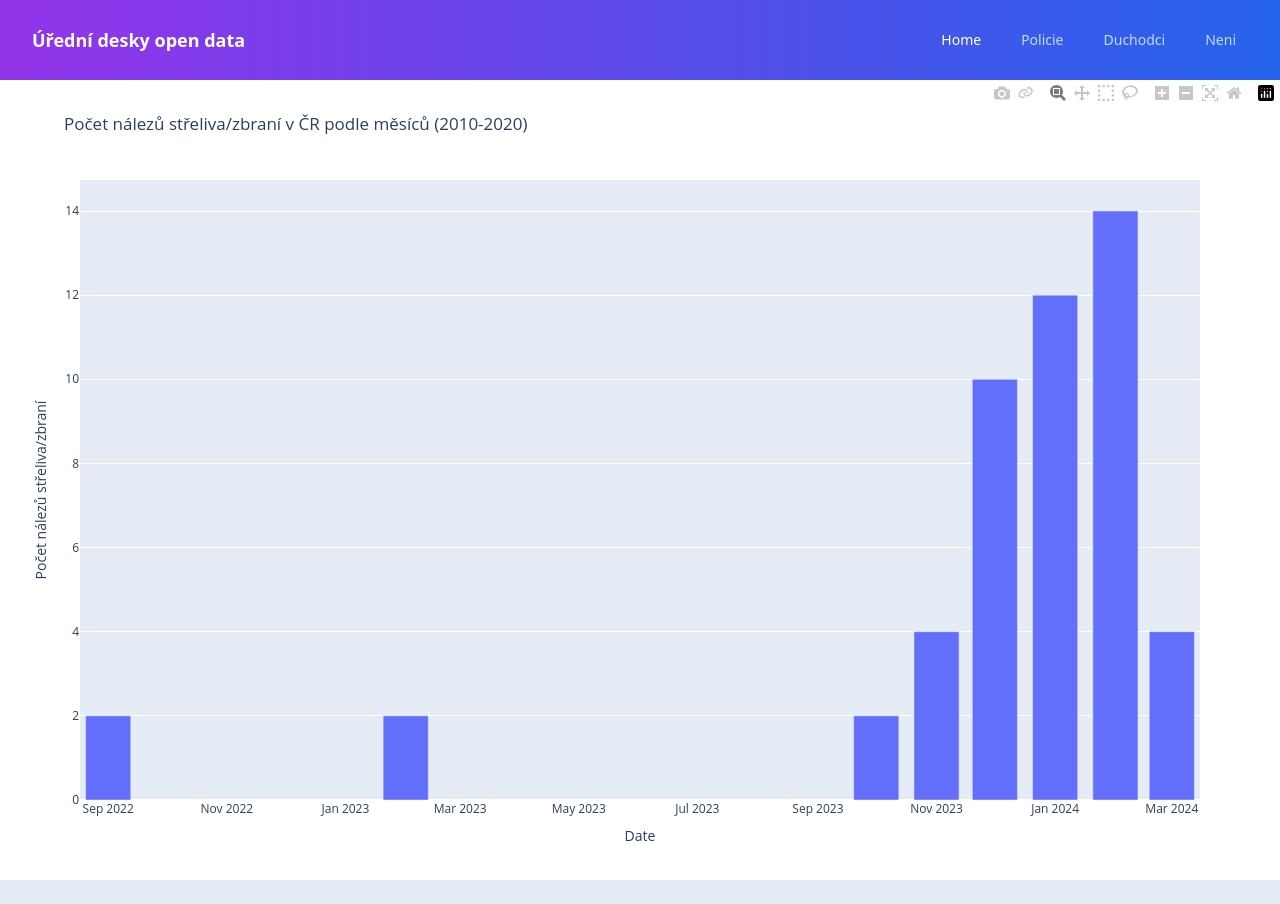
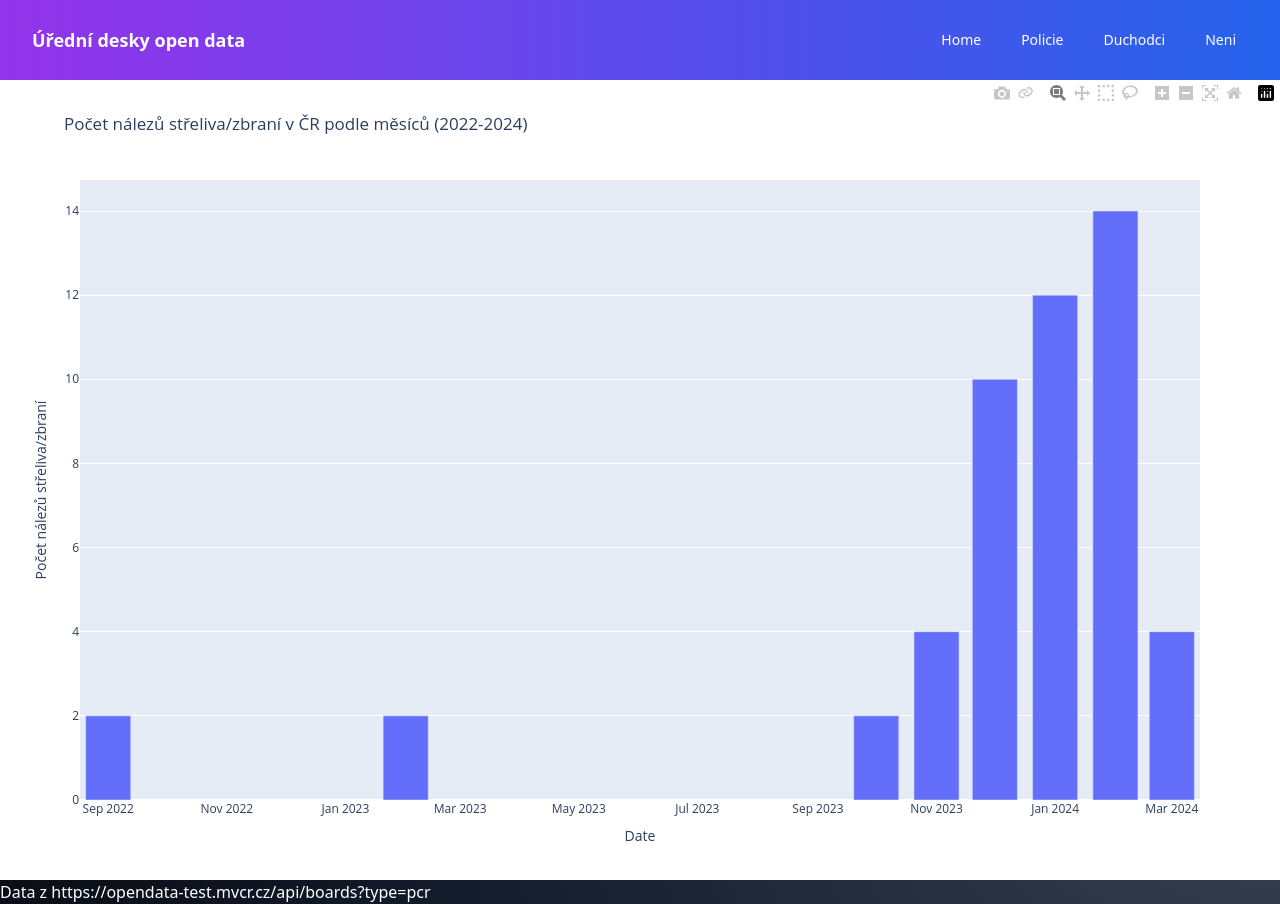
Before and after one commit to jkfmCZ/Hackiton2024, a Django app: page /policie/ in a window 1280 px wide. Before the commit the page ends 880 px from the top, so only its background shows below. Run offline with Django 5.2, Linux system fonts and the light colour scheme; parts of the project's set-up code (start-up, migrations or seed data) failed here and were passed over; some libraries are stand-ins or nearby versions.

Commit message:
Martin nechce vstavat

```diff
--- a/hackiton/theme/templates/base.html
+++ b/hackiton/theme/templates/base.html
@@ -24,27 +24,24 @@
             >
             <a
               href="/policie"
-              class="text-blue-200 hover:bg-blue-700 hover:text-white px-3 py-2 rounded-md text-sm font-medium"
+              class="text-white hover:bg-blue-700 hover:text-white px-3 py-2 rounded-md text-sm font-medium"
               >Policie</a
             >
             <a
               href="/duchodci"
-              class="text-blue-200 hover:bg-blue-700 hover:text-white px-3 py-2 rounded-md text-sm font-medium"
+              class="text-white hover:bg-blue-700 hover:text-white px-3 py-2 rounded-md text-sm font-medium"
               >Duchodci</a
             >
             <a
               href="/"
-              class="text-blue-200 hover:bg-blue-700 hover:text-white px-3 py-2 rounded-md text-sm font-medium"
+              class="text-white hover:bg-blue-700 hover:text-white px-3 py-2 rounded-md text-sm font-medium"
               >Neni</a
             >
+            <!-- text-blue-200-->
           </div>
         </div>
       </div>
     </nav>
-    <main>
-      {% block content %}
-      <!-- Main content will be injected here -->
-      {% endblock %}
-    </main>
+    <main>{% block content %} {% endblock %}</main>
   </body>
 </html>
--- a/hackiton/udesky/graph_gen.py
+++ b/hackiton/udesky/graph_gen.py
@@ -12,26 +12,26 @@ duchodci = dfkraje[
 
 
 
-file = "hackiton/udesky/data/soudy_decin.jsonld"
-with open(file, 'r', encoding='utf-8') as file:
-    data = json.load(file)
+# file = "/udesky/data/soudy_decin.jsondl"
+# with open(file, 'r', encoding='utf-8') as file:
+#     data = json.load(file)
 
 
-df = pd.json_normalize(data['informace'])
-# print(df)
-df['vyvěšení.datum_a_čas'] = pd.to_datetime(df['vyvěšení.datum_a_čas'])
+# df = pd.json_normalize(data['informace'])
+# # print(df)
+# df['vyvěšení.datum_a_čas'] = pd.to_datetime(df['vyvěšení.datum_a_čas'])
 
 
-df['rok_vyvěšení'] = df['vyvěšení.datum_a_čas'].dt.year
-df["count"] = 1
-df_count_per_year = df.groupby('rok_vyvěšení').size().reset_index(name='count')
+# df['rok_vyvěšení'] = df['vyvěšení.datum_a_čas'].dt.year
+# df["count"] = 1
+# df_count_per_year = df.groupby('rok_vyvěšení').size().reset_index(name='count')
 
 
-df_count_per_year.reset_index(drop=True, inplace=True)
+# df_count_per_year.reset_index(drop=True, inplace=True)
 
-# print(df_count_per_year)
-data = {
-    'název_obce': ["Děčín"],
-    '2023': [df_count_per_year["count"].loc[0]],
-    '2024': [df_count_per_year["count"].loc[1]]}
-df2 = pd.DataFrame(data)
+# # print(df_count_per_year)
+# data = {
+#     'název_obce': ["Děčín"],
+#     '2023': [df_count_per_year["count"].loc[0]],
+#     '2024': [df_count_per_year["count"].loc[1]]}
+# df2 = pd.DataFrame(data)
--- a/hackiton/udesky/templates/index.html
+++ b/hackiton/udesky/templates/index.html
@@ -69,4 +69,5 @@
     </div>
   </div>
 </div>
-{% endblock %}
+  {% endblock %}
+</div>
--- a/hackiton/udesky/templates/pcr_nalezy.html
+++ b/hackiton/udesky/templates/pcr_nalezy.html
@@ -1,4 +1,7 @@
 {% extends "base.html" %} {% block content %}
+
 <div>{{ plot|safe }}</div>
-
+<p class="text-white">
+  Data z https://opendata-test.mvcr.cz/api/boards?type=pcr
+</p>
 {% endblock %}
--- a/hackiton/udesky/views.py
+++ b/hackiton/udesky/views.py
@@ -2,9 +2,6 @@ import pandas as pd
 import plotly.express as px
 from django.shortcuts import render
 from plotly.offline import plot
-
-
-
 from .graph_gen import duchodci
 
 
@@ -35,8 +32,8 @@ def pcr_nalezy(request):
     df_count['year_month'] = df_count['year_month'].dt.to_timestamp()
 
     # Create bar plot
-    fig = px.bar(df_count, x='year_month', y='count', title='Počet nálezů střeliva/zbraní v ČR podle měsíců (2010-2020)',
-                 labels={'year_month': 'Date', 'count': 'Počet nálezů střeliva/zbraní'})
+    fig = px.bar(df_count, x='year_month', y='count', title='Počet nálezů střeliva/zbraní v ČR podle měsíců (2022-2024)',
+                 labels={'year_month': 'Date', 'count': 'Počet nálezů střeliva/zbraní'},)
 
     # Generate the plot
     pplot = plot(fig, output_type='div')
```
